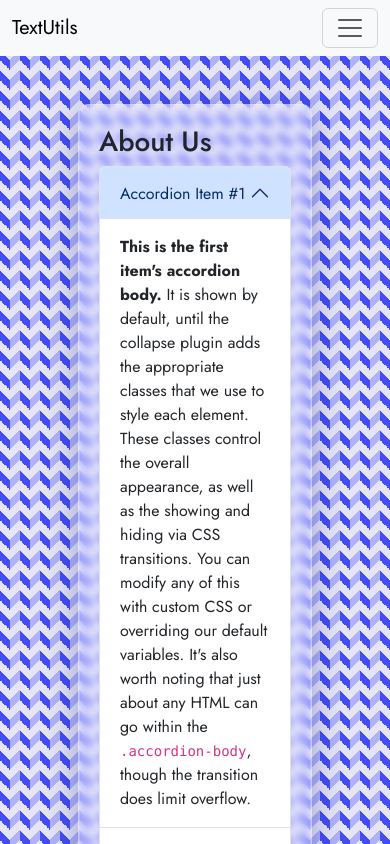
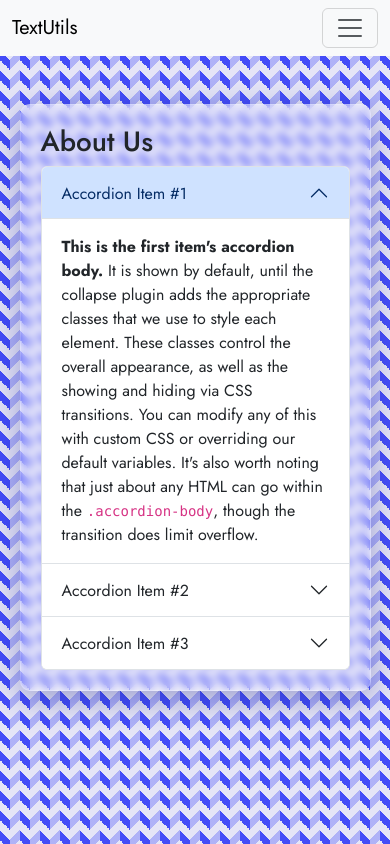
Before and after one commit to arman2tahir/text-utils, a React (Create React App) app: page /text-utils/about in a window 390 px wide. Shown: the top 844 px of the page. Built offline with nearby package versions, Linux system fonts and the light colour scheme.

Commit message:
new changes

```diff
--- a/src/index.css
+++ b/src/index.css
@@ -39,3 +39,16 @@
   border-radius: 10px;
   border: 1px solid rgba(255, 255, 255, 0.18);
 }
+.container,
+.container-sm {
+  max-width: 100%;
+}
+::-webkit-scrollbar {
+  width: 0px;
+}
+
+@media only screen and (max-width: 768px) {
+  .wrapper {
+    width: 90%;
+  }
+}
```
